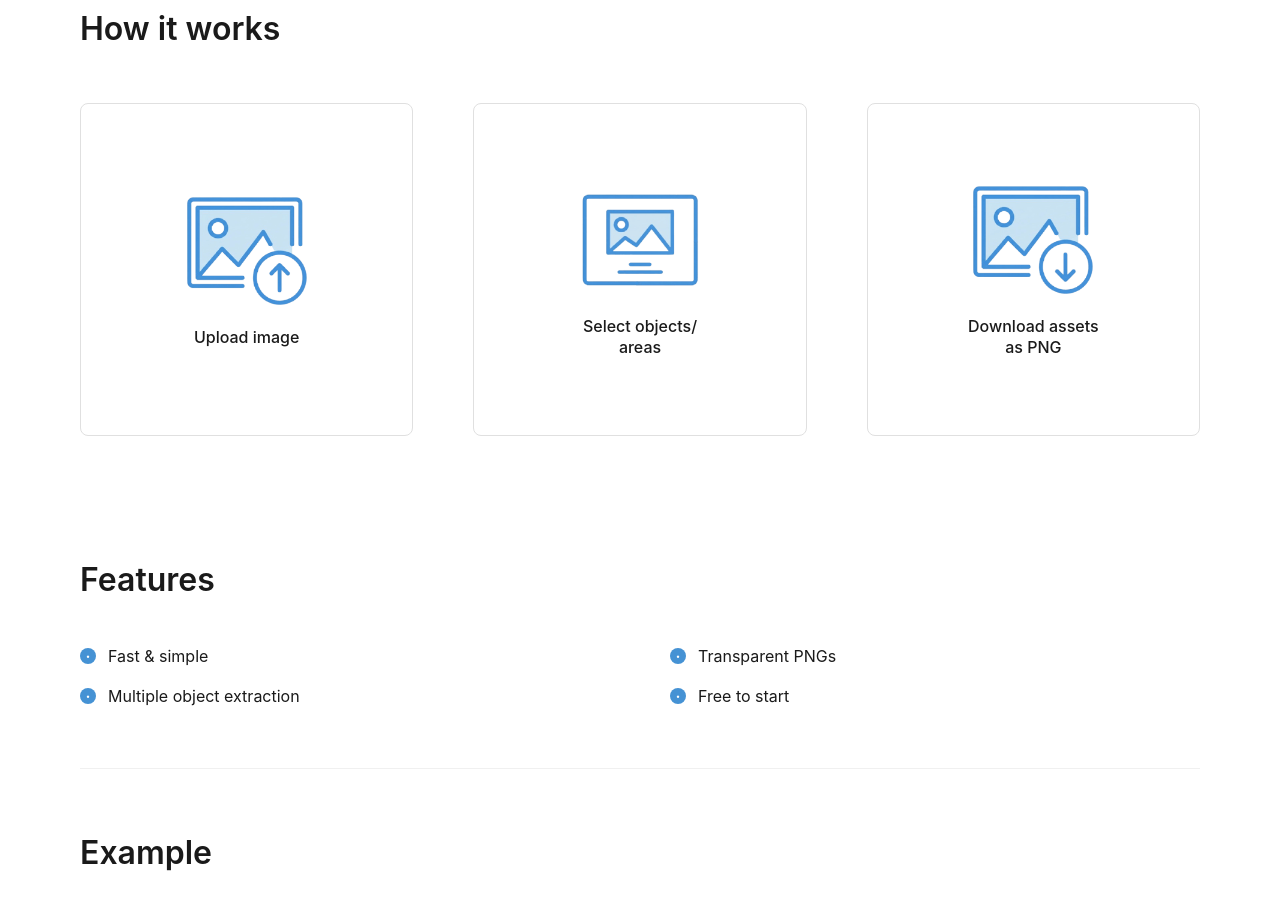
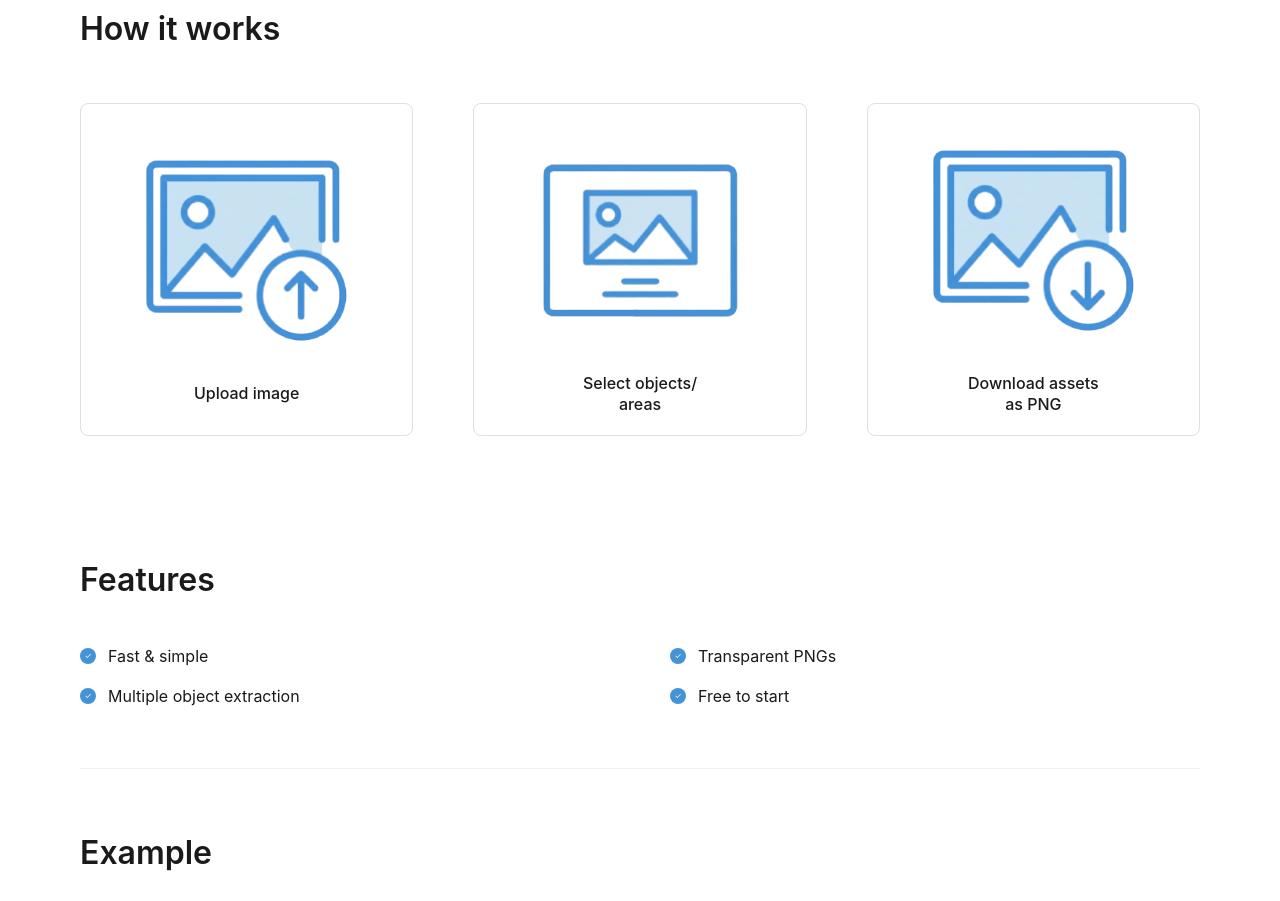
Before and after one commit to shukerullah/asset-extractor, a Next.js app: page / in a window 1280 px wide. Shown: the part 560-1461 px from the top of the page. Built offline with nearby package versions, Linux system fonts and the light colour scheme.

Commit message:
fix: properly implement step icon sizing using Next.js fill prop and positioned container

```diff
--- a/src/app/page.module.css
+++ b/src/app/page.module.css
@@ -192,16 +192,14 @@
 }
 
 .stepIcon {
-  width: 120px;
-  height: 120px;
+  width: 80%;
+  height: 80%;
   background: white;
   border-radius: 8px;
-  display: flex;
-  align-items: center;
-  justify-content: center;
-  font-size: 24px;
   margin: 0 auto 16px;
   color: var(--primary-color);
+  position: relative;
+  overflow: hidden;
 }
 
 .step h3 {
--- a/src/app/page.tsx
+++ b/src/app/page.tsx
@@ -338,8 +338,8 @@ export default function AssetExtractorApp() {
                 <Image
                   alt="Upload"
                   src="/assets/upload.png"
-                  width={120}
-                  height={120}
+                  fill
+                  style={{ objectFit: "contain", padding: "16px" }}
                 />
               </div>
               <h3>Upload image</h3>
@@ -349,8 +349,8 @@ export default function AssetExtractorApp() {
                 <Image
                   src="/assets/select.png"
                   alt="Select"
-                  width={120}
-                  height={120}
+                  fill
+                  style={{ objectFit: "contain", padding: "16px" }}
                 />
               </div>
               <h3>
@@ -364,8 +364,8 @@ export default function AssetExtractorApp() {
                 <Image
                   src="/assets/download.png"
                   alt="Download"
-                  width={120}
-                  height={120}
+                  fill
+                  style={{ objectFit: "contain", padding: "16px" }}
                 />
               </div>
               <h3>
@@ -382,19 +382,19 @@ export default function AssetExtractorApp() {
           <h2>Features</h2>
           <div className={styles.featureList}>
             <div className={styles.feature}>
-              <div className={styles.featureIcon}>•</div>
+              <div className={styles.featureIcon}>✓</div>
               <span>Fast &amp; simple</span>
             </div>
             <div className={styles.feature}>
-              <div className={styles.featureIcon}>•</div>
+              <div className={styles.featureIcon}>✓</div>
               <span>Transparent PNGs</span>
             </div>
             <div className={styles.feature}>
-              <div className={styles.featureIcon}>•</div>
+              <div className={styles.featureIcon}>✓</div>
               <span>Multiple object extraction</span>
             </div>
             <div className={styles.feature}>
-              <div className={styles.featureIcon}>•</div>
+              <div className={styles.featureIcon}>✓</div>
               <span>Free to start</span>
             </div>
           </div>
```
